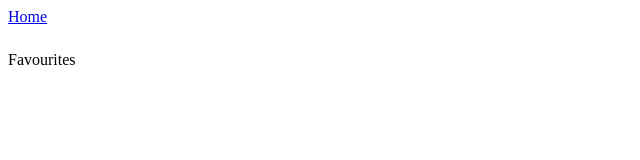
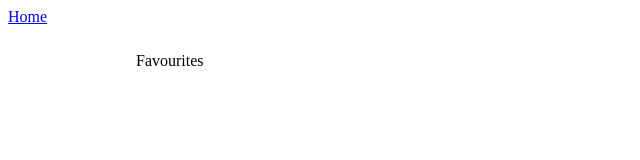
Before and after one commit to Dhanu084/superheroJS, a plain HTML site: page favourites.html in a window 1280 px wide. Shown: the whole page, without its empty margins (0-640 px from the left). Drawn offline with Linux system fonts and the light colour scheme; the site is published under a folder, as on GitHub Pages, so addresses that start at the root find nothing.

Commit message:
css file link changed

```diff
--- a/favourites.html
+++ b/favourites.html
@@ -4,7 +4,7 @@
     <meta charset="UTF-8" />
     <meta name="viewport" content="width=device-width, initial-scale=1.0" />
     <title>Favourites</title>
-    <link rel="stylesheet" href="/index.css" />
+    <link rel="stylesheet" href="./index.css" />
   </head>
   <body>
     <div><a href="./index.html">Home</a></div>
```
Also changed, not shown: index.html (+1 -1 lines).
